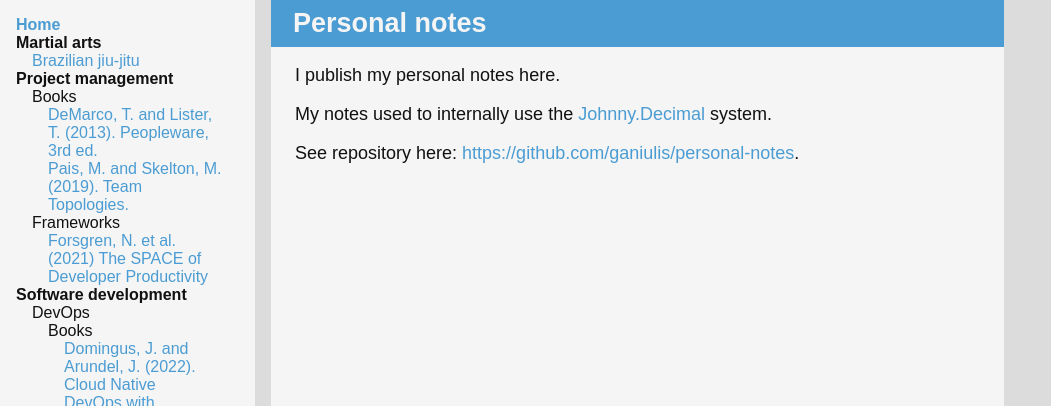
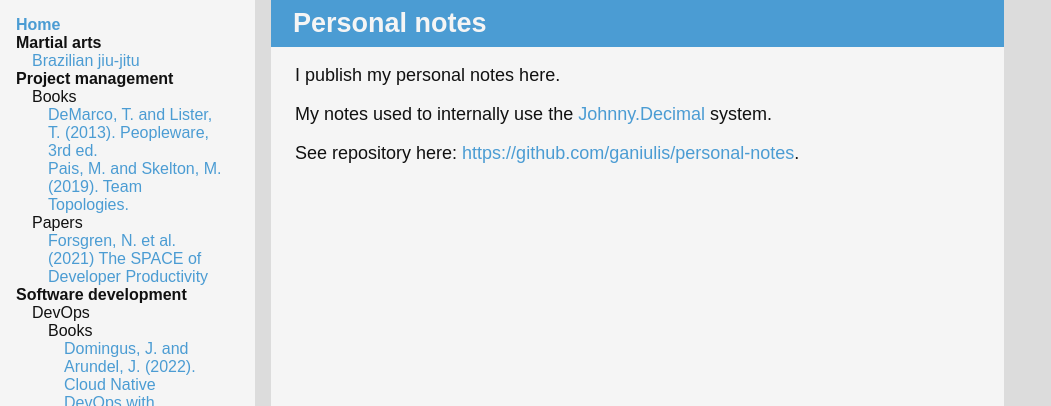
Before and after one commit to ganiulis/personal-notes, a Jekyll site: the page built from index.md, in a window 1280 px wide. Shown: the top 406 px of the page, without its empty margins (0-1051 px from the left). Built offline with Jekyll 4.4.1, drawn with Linux system fonts in a browser that asks for light colours; our own code applies the rules of GitHub Pages for plain Markdown files.

Commit message:
feat: Notes

```diff
--- a/_data/navigation.yaml
+++ b/_data/navigation.yaml
@@ -14,7 +14,7 @@ items:
             path: peopleware
           - title: Pais, M. and Skelton, M. (2019). Team Topologies.
             path: team-topologies
-      - title: Frameworks
+      - title: Papers
         path: papers
         items:
           - title: Forsgren, N. et al. (2021) The SPACE of Developer Productivity
```
